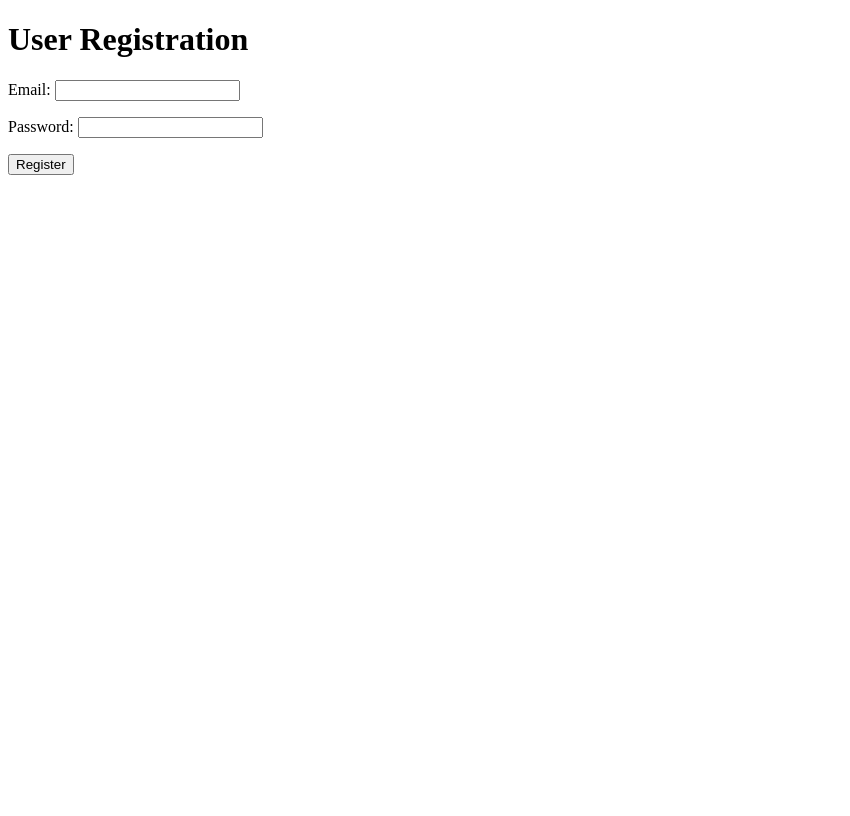
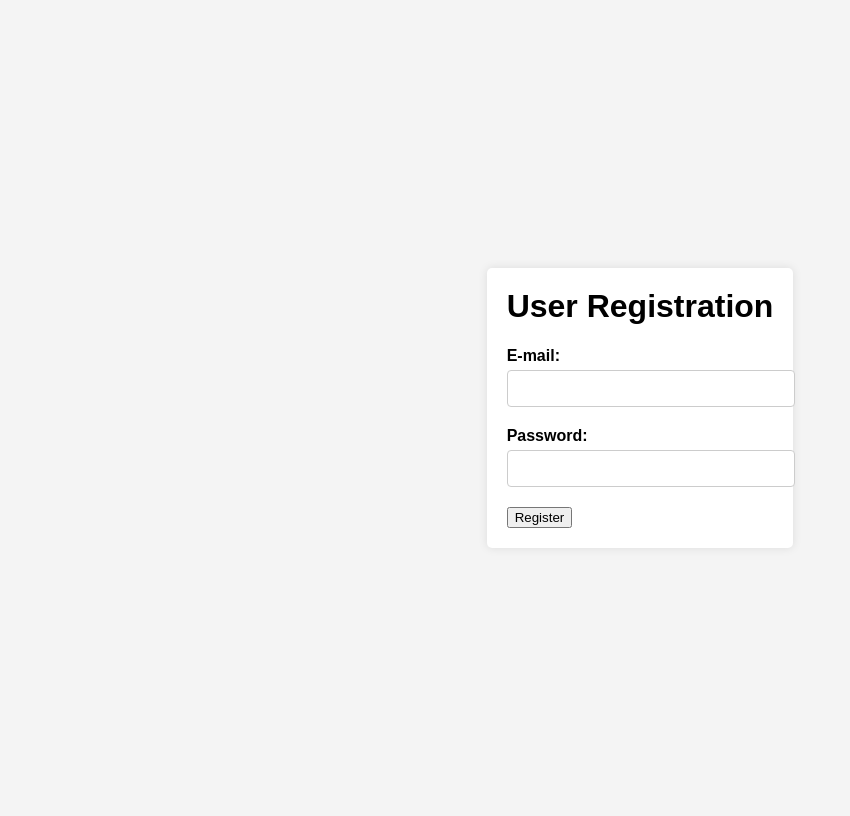
Before and after one commit to magda2307/social-media-app-django, a Django app: template user/templates/register.html in a window 1280 px wide. Shown: the whole page, without its empty margins (0-850 px from the left). Before the commit the page ends 175 px from the top, so only its background shows below. Run offline with Django 4.2, Linux system fonts and the light colour scheme; the template is opened without the code that fills it: values that come from a table or form of the project are taken from there, others are empty.

Commit message:
beutify register.html and improve UserRegistrationView to handle both serializer and form validation properly

```diff
--- a/user/templates/register.html
+++ b/user/templates/register.html
@@ -2,13 +2,77 @@
 <html>
 <head>
     <title>User Registration</title>
+    <style>
+        body {
+            font-family: Arial, sans-serif;
+            background-color: #f4f4f4;
+            display: flex;
+            align-items: center;
+            justify-content: center;
+            height: 100vh;
+        }
+
+        .container {
+            max-width: 400px;
+            padding: 20px;
+            background-color: #fff;
+            box-shadow: 0 0 10px rgba(0, 0, 0, 0.1);
+            border-radius: 5px;
+        }
+
+        h1 {
+            text-align: center;
+            margin-top: 0;
+        }
+
+        .form-group {
+            margin-bottom: 20px;
+        }
+
+        .form-group label {
+            display: block;
+            font-weight: bold;
+            margin-bottom: 5px;
+        }
+
+        .form-group input {
+            width: 100%;
+            padding: 10px;
+            border: 1px solid #ccc;
+            border-radius: 4px;
+        }
+
+        .form-group button {
+            display: block;
+            width: 100%;
+            padding: 10px;
+            background-color: #4CAF50;
+            color: #fff;
+            border: none;
+            border-radius: 4px;
+            cursor: pointer;
+        }
+
+        .form-group button:hover {
+            background-color: #45a049;
+        }
+    </style>
 </head>
 <body>
-    <h1>User Registration</h1>
-    <form method="POST" action="{% url 'user-registration' %}">
-        {% csrf_token %}
-        {{ form.as_p }}
-        <button type="submit">Register</button>
-    </form>
+    <div class="container">
+        <h1>User Registration</h1>
+        <form method="POST" action="{% url 'user-registration' %}">
+            {% csrf_token %}
+            <div class="form-group">
+                <label for="email">E-mail:</label>
+                <input type="text" id="email" name="email" required>
+            </div>
+            <div class="form-group">
+                <label for="password">Password:</label>
+                <input type="password" id="password" name="password" required>
+            </div>
+            <button type="submit">Register</button>
+        </form>
+    </div>
 </body>
 </html>
```
Also changed, not shown: user/views.py (+8 -3 lines).
